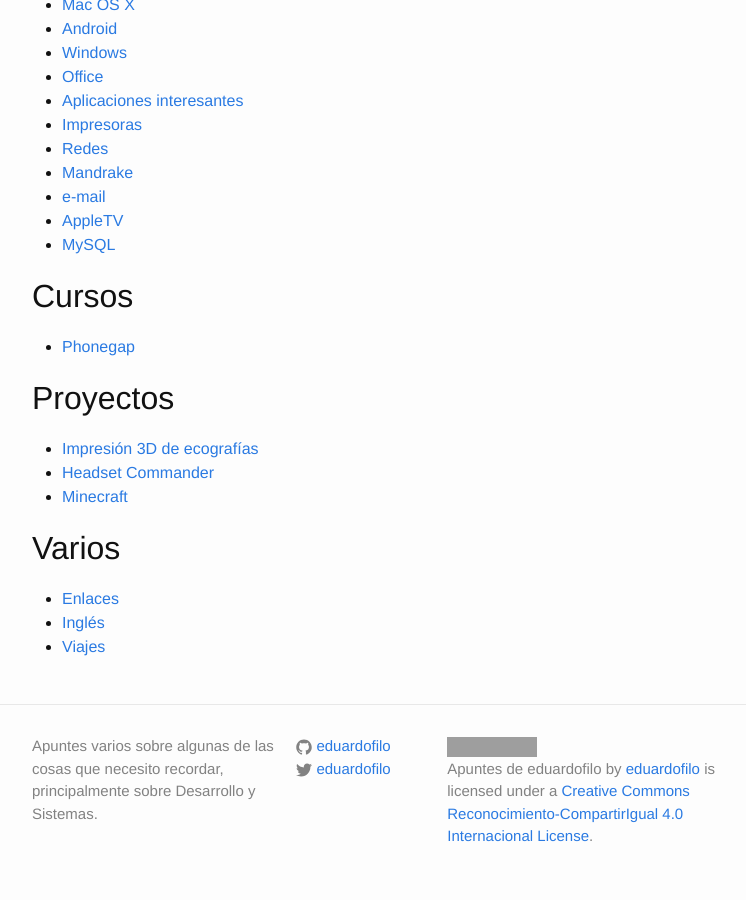
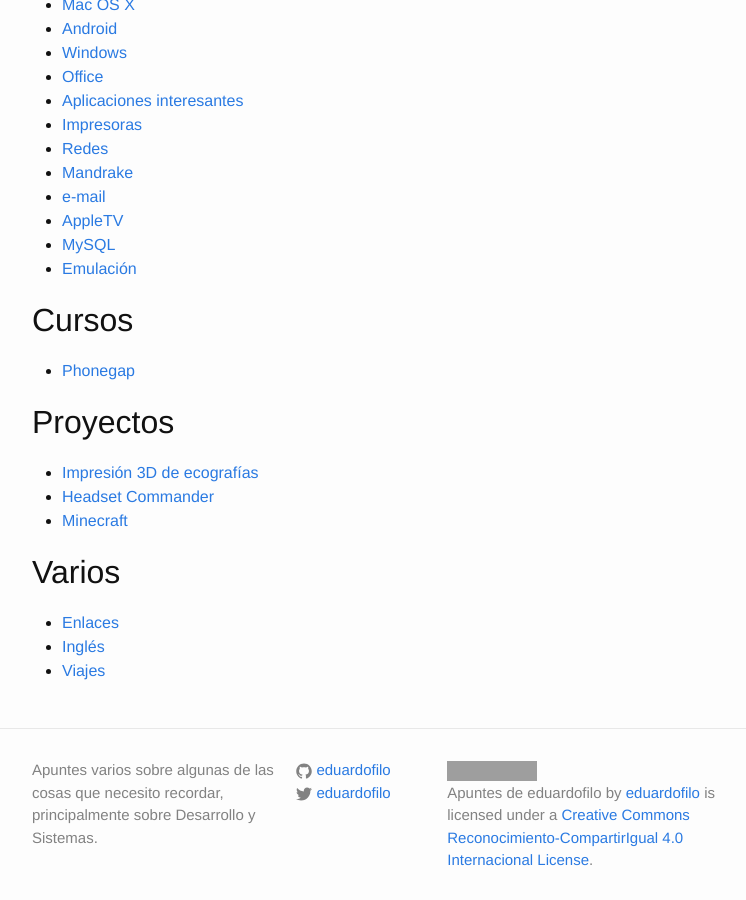
Before and after one commit to eduardofilo/eduardofilo.jekyll, a Jekyll site: the page built from index.md, in a window 1280 px wide and 900 px high, scrolled down 792 px. Shown: the whole window, without its empty margins (238-984 px from the left). Built offline with Jekyll 4.4.1, drawn with Linux system fonts in a browser that asks for light colours; Markdown is read by kramdown in place of the engine named in the settings; grey boxes are pictures that could not be loaded.

Commit message:
Apuntes sobre Emulación.

```diff
--- a/index.md
+++ b/index.md
@@ -41,6 +41,7 @@
 * [e-mail](/sistemas/email.html)
 * [AppleTV](/sistemas/appletv.html)
 * [MySQL](/sistemas/mysql.html)
+* [Emulación](/sistemas/emulacion.html)
 
 # Cursos
 
```
